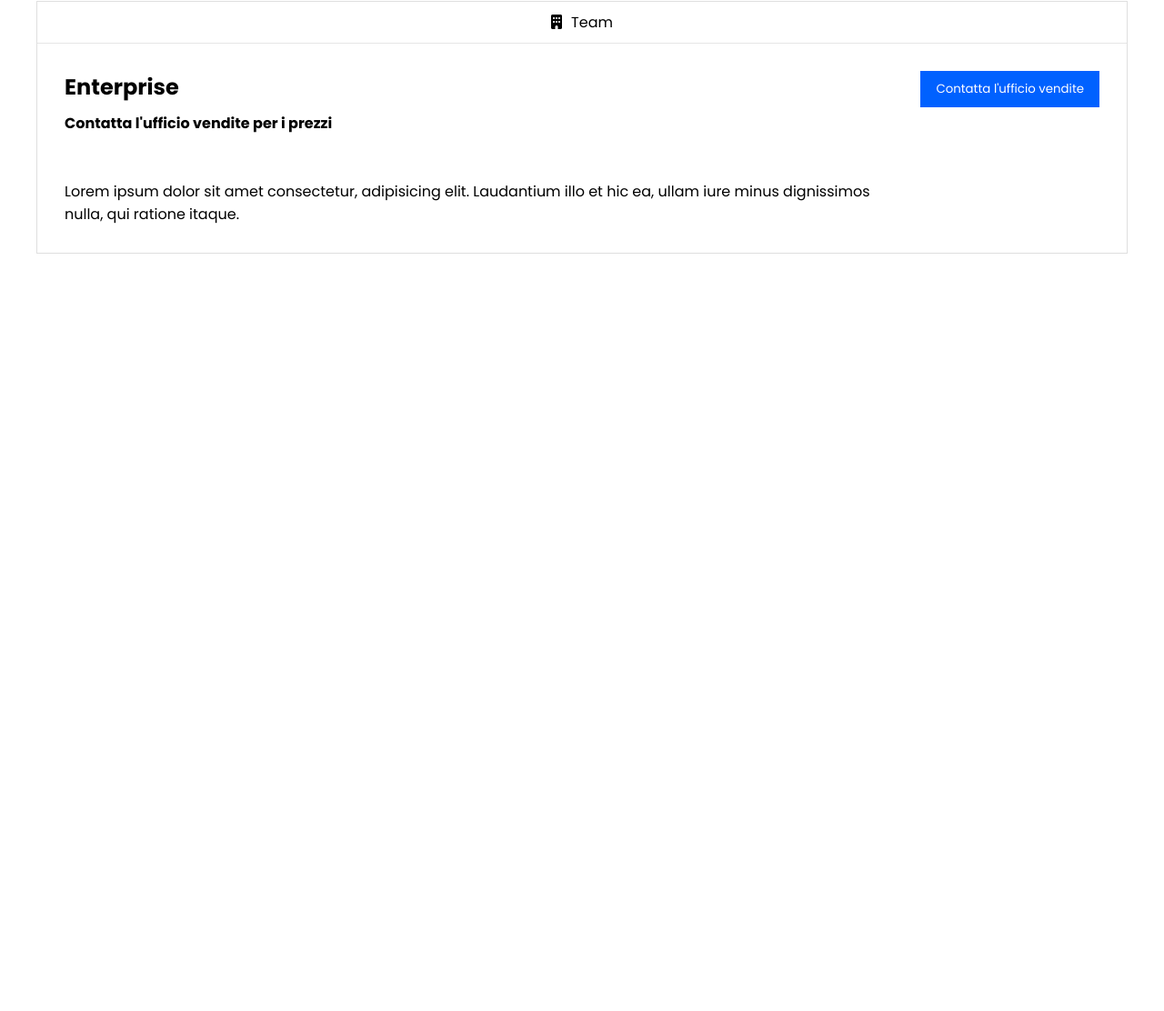
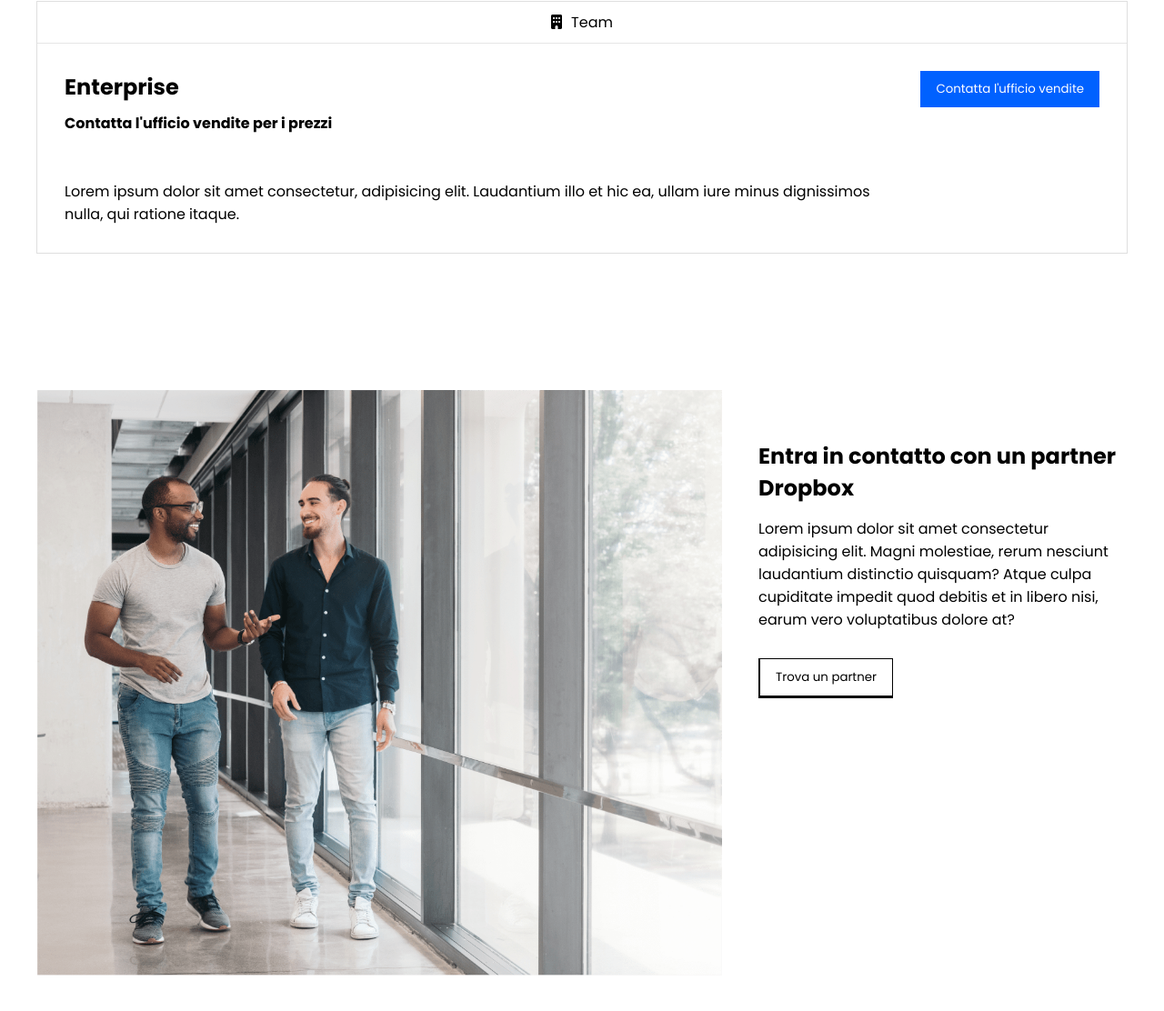
Before and after one commit to alessiotegoni/htmlcss-dropbox, a plain HTML site: page index.html in a window 1280 px wide. Shown: the part 2166-3278 px from the top of the page at 91% size. Before the commit the page ends 2520 px from the top, so only its background shows below. Drawn offline with Linux system fonts and the light colour scheme.

Commit message:
[ADD] section "Entra in contatto con un partner Dropbox""

```diff
--- a/css/style.css
+++ b/css/style.css
@@ -36,11 +36,11 @@ img {
   display: flex;
 }
 
-.col-30 {
+.col-35 {
   flex-basis: 35%;
 }
 
-.col-75 {
+.col-65 {
   flex-basis: 65%;
 }
 
@@ -210,3 +210,27 @@ img {
   }
 
 }
+
+.find-partner {
+
+  .row {
+    gap: 40px;
+  }
+
+  .row .col-35 {
+    padding-top: 55px;
+  }
+
+  p {
+    margin: 15px 0 30px;
+  }
+
+  .btn {
+    width: fit-content;
+    --primary-color: transparent;
+    --white-color: var(--black-color);
+    border: 1px solid var(--black-color);
+    border-left: 2px solid var(--black-color);
+    border-bottom: 3px solid var(--black-color);
+  }
+}
--- a/index.html
+++ b/index.html
@@ -38,7 +38,7 @@
           Tutto cio che ti serve per il lavoro in un unico posto
         </h1>
         <div class="row">
-          <div class="main-col col-30 flex-col justify-between">
+          <div class="main-col col-35 flex-col justify-between">
             <div class="content">
               <p class="subtitle">
                 Lorem ipsum dolor sit amet consectetur adipisicing elit.
@@ -51,7 +51,7 @@
             </div>
             <i class="fa-solid fa-arrow-down text-xl"></i>
           </div>
-          <div class="main-col col-75">
+          <div class="main-col col-65">
             <img class="jumbo-img" src="./imgs/jumbo.png" alt="jumbo-img" />
           </div>
         </div>
@@ -242,5 +242,24 @@
         </div>
       </div>
     </section>
+    <section class="section find-partner">
+      <div class="container">
+        <div class="row">
+          <div class="col-65">
+            <img src="./imgs/partner.png" alt="partner-img" />
+          </div>
+          <div class="col-35">
+            <h2>Entra in contatto con un partner Dropbox</h2>
+            <p>
+              Lorem ipsum dolor sit amet consectetur adipisicing elit. Magni
+              molestiae, rerum nesciunt laudantium distinctio quisquam? Atque
+              culpa cupiditate impedit quod debitis et in libero nisi, earum
+              vero voluptatibus dolore at?
+            </p>
+            <button class="btn">Trova un partner</button>
+          </div>
+        </div>
+      </div>
+    </section>
   </body>
 </html>
```
Lines whose indentation alone changed are shown as unchanged.
